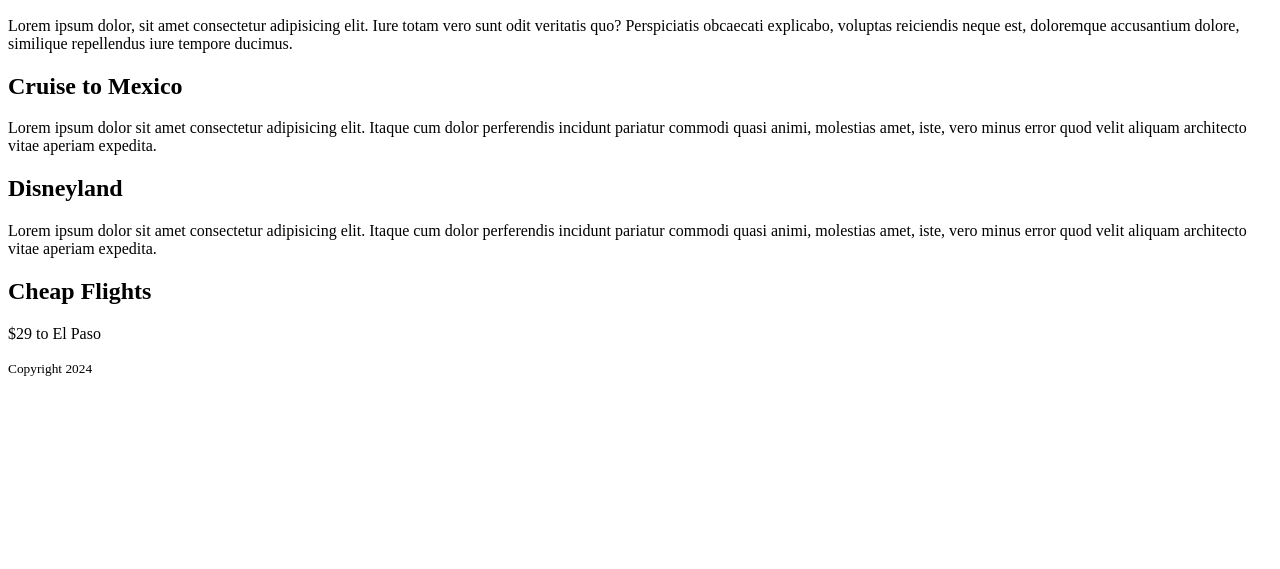
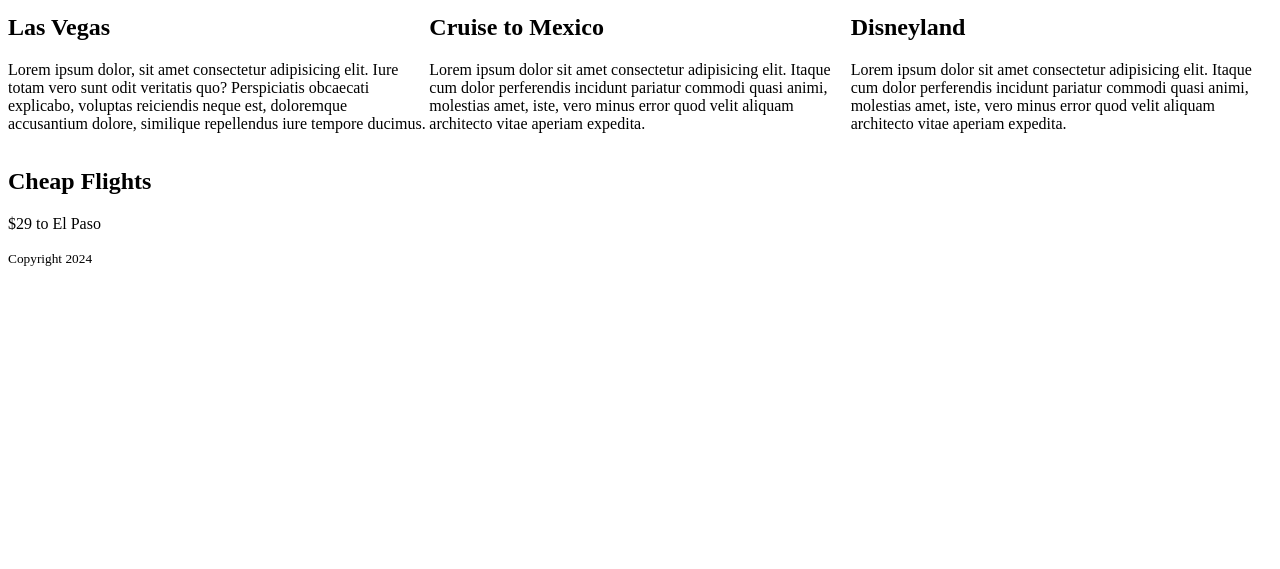
Before and after one commit to SusanArraez/springbreak, a plain HTML site: page index.html in a window 1280 px wide. Shown: the part 231-800 px from the top of the page. Drawn offline with Linux system fonts and the light colour scheme.

Commit message:
css created
created stylesheet css and found first brk point

```diff
--- a/index.html
+++ b/index.html
@@ -3,6 +3,7 @@
 <head>
     <meta charset="UTF-8">
     <meta name="viewport" content="width=device-width, initial-scale=1.0">
+    <link rel="stylesheet" type="text/css" href="style.css">
     <title>Spring Break</title>
 </head>
 <body>
--- /dev/null
+++ b/style.css
@@ -0,0 +1,10 @@
+body{
+    display: grid;
+
+}
+@media screen and (min-width: 605px){
+    main{
+        display: grid;
+        grid-template-columns: 1fr 1fr 1fr;
+    }
+}
```
